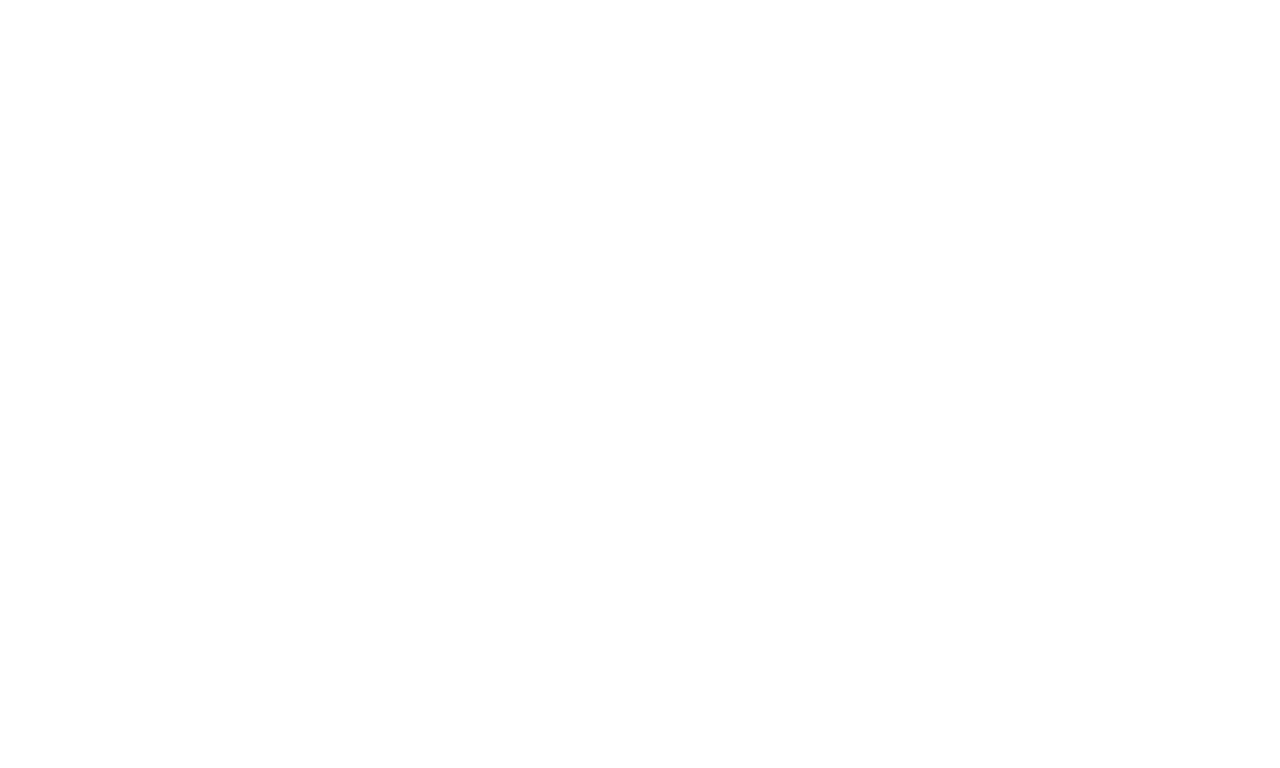
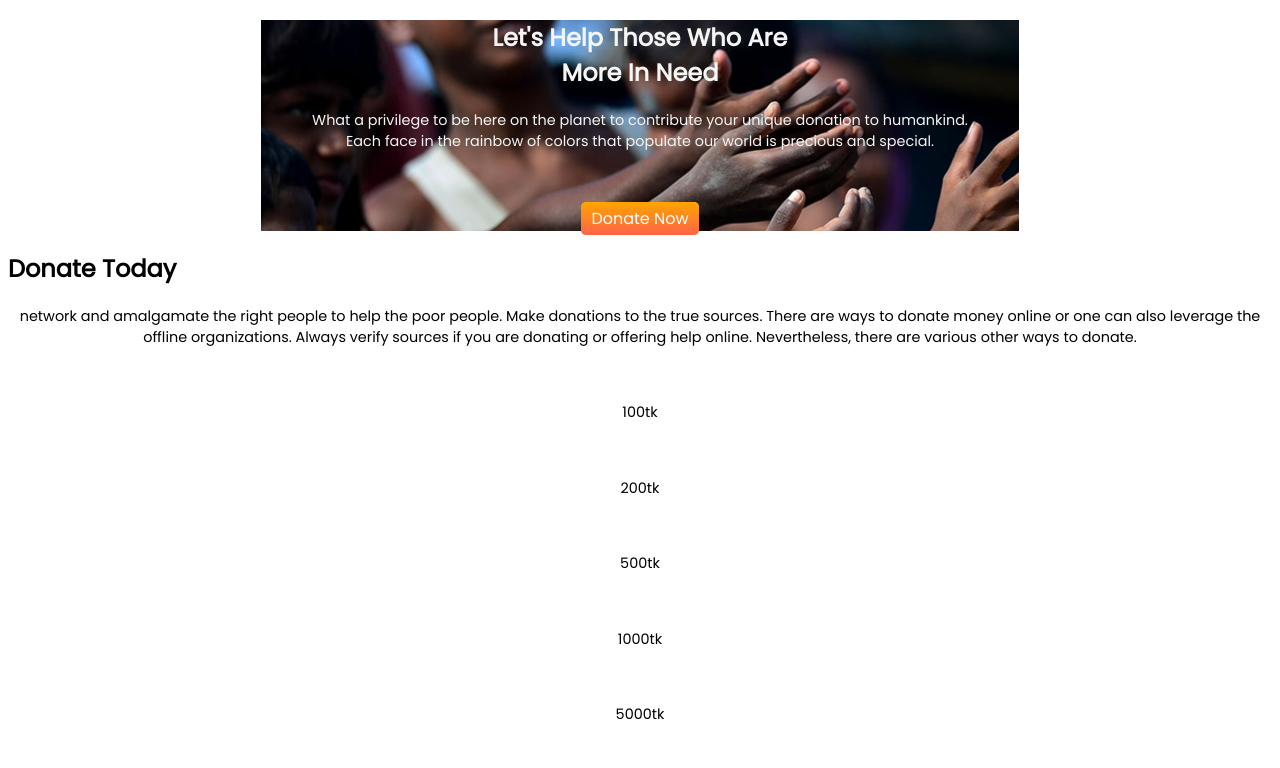
Before and after one commit to asmaulhosnaarfat/assaignment-1-donate, a plain HTML site: page index.html in a window 1280 px wide. Drawn offline with Linux system fonts and the light colour scheme.

Commit message:
2nd part

```diff
--- a/index.html
+++ b/index.html
@@ -5,9 +5,32 @@
     <meta http-equiv="X-UA-Compatible" content="IE=edge">
     <meta name="viewport" content="width=device-width, initial-scale=1.0">
     <title>Donate Helpless People</title>
+    <link rel="preconnect" href="https://fonts.googleapis.com">
+    <link rel="preconnect" href="https://fonts.gstatic.com" crossorigin>
+    <link href="https://fonts.googleapis.com/css2?family=Poppins&display=swap" rel="stylesheet">
     <link rel="stylesheet" href="styleassignment1.css">
 </head>
 <body>
+    <section>
+        <div id="nafi">
+            <h1>Let's Help Those Who Are <br>More In Need</br></h1>
+            <p>What a privilege to be here on the planet to contribute your unique donation to humankind.<br>Each face in the rainbow of colors that populate our world is precious and special.</br></p>
+            <a class="button-link" target="_blank" href="https://asianews.network/flood-management-in-sylhet-we-cant-fight-a-battle-with-wet-gunpowder/">Donate Now</a>
+        </div>
+    </section>
+        <section >
+            <div id="numan">
+            <h1>Donate Today</h1>
+            <p>network and amalgamate the right people to help the poor people. Make donations to the true sources. There are ways to donate money online or one can also leverage the offline organizations. Always verify sources if you are donating or offering help online. Nevertheless, there are various other ways to donate.</p>
+            <form action="">
+                <p>100tk</p>
+                <p>200tk</p>
+                <p>500tk</p>
+                <p>1000tk</p>
+                <p>5000tk</p>
+            </form>
+        </div>
+        </section>
 
 </body>
 </html>
--- a/styleassignment1.css
+++ b/styleassignment1.css
@@ -0,0 +1,35 @@
+body{
+    font-family: 'Poppins', sans-serif;
+}
+.whitecolor{
+    color:whitesmoke ;
+}
+
+#numan{
+    background-image:linear-gradient(orange);
+    color:black;
+}
+p{
+    text-align: center;
+    font-size:90%;
+}
+.button-link{
+    text-decoration: none;
+    background-image:linear-gradient(orange,tomato);
+    background-color: orange;
+    padding: 5px 10px;
+    color: white;
+    font-weight: 400;
+    border-radius: 5px;
+}
+p{
+    padding-bottom: 40px;
+
+}
+#nafi{
+    text-align: center;
+    background-image: url(donation13.jpg);
+    margin-left: 20%;
+    margin-right: 20%;
+    color:whitesmoke;
+}
```
Also changed, not shown: bacground-image.jpg (added), donation13.jpg (added). Lines whose indentation alone changed are shown as unchanged.
